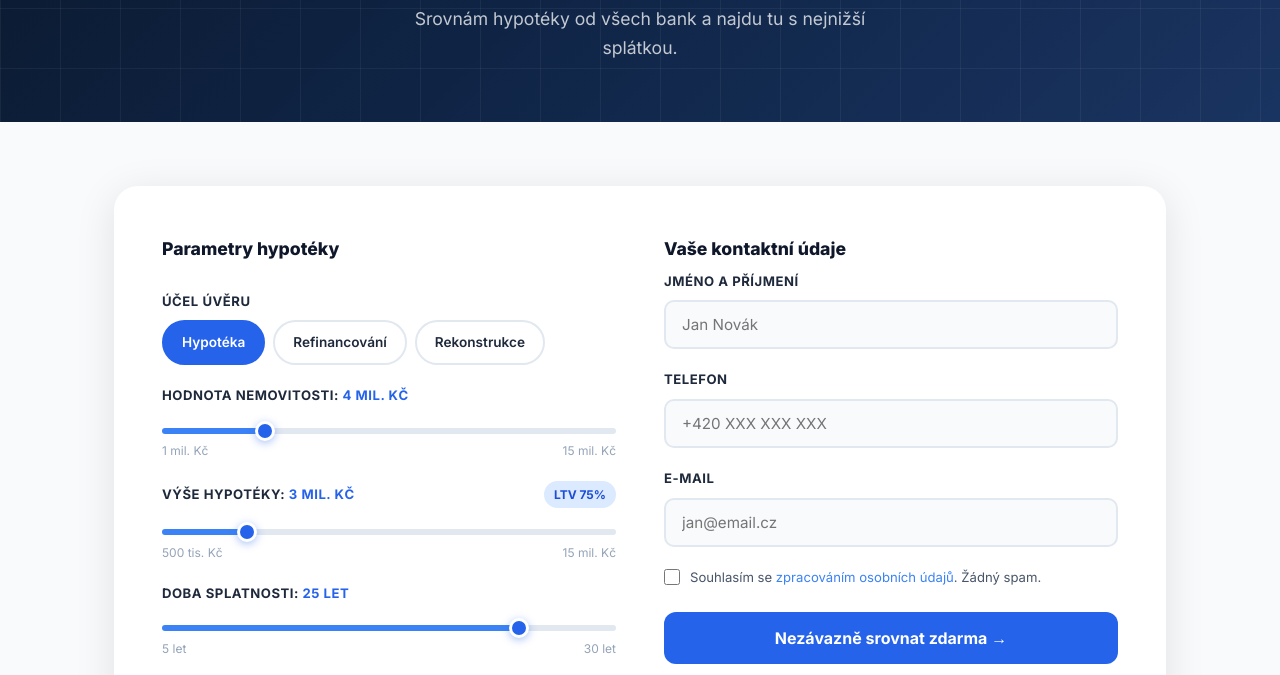
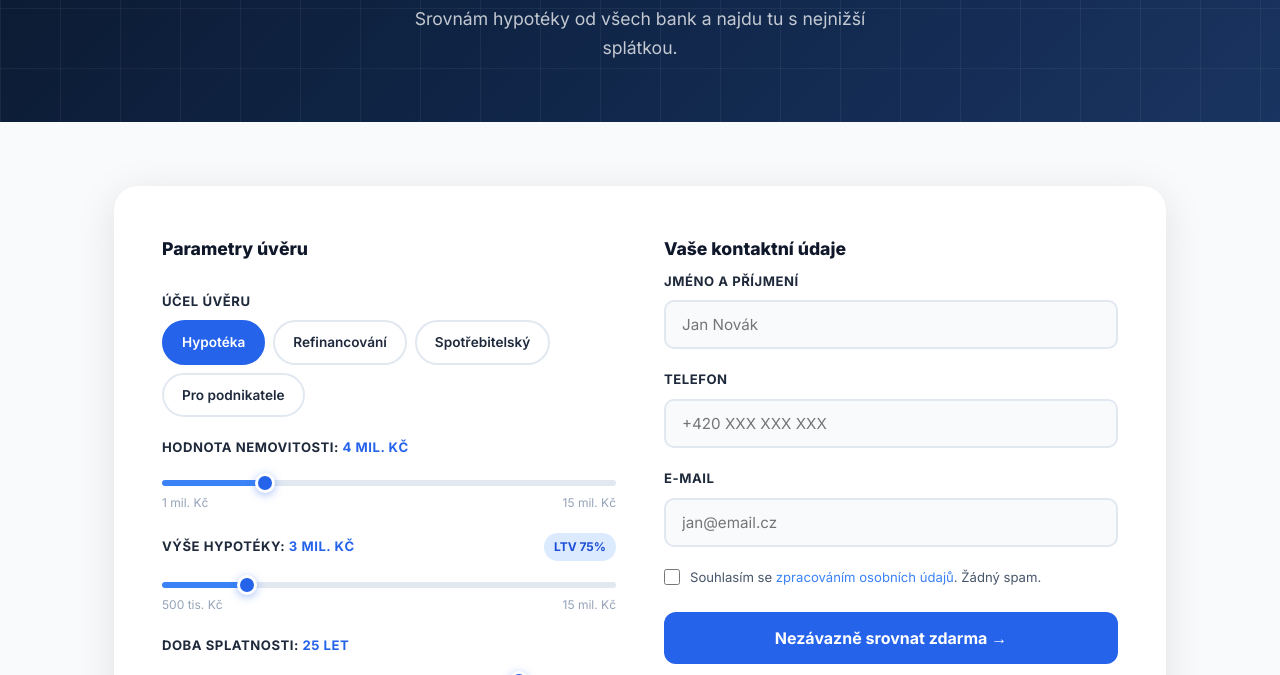
Before and after one commit to strankyprovas/jakub-sojka-v2, a plain HTML site: page hypoteky-uvery.html in a window 1280 px wide. Shown: the part 352-1027 px from the top of the page. Drawn offline with Linux system fonts and the light colour scheme.

Commit message:
Sojka hypoteky: 4 pilulky (Hypotéka/Refinancování/Spotřebitelský/Pro podnikatele), full formulář jen u Hypotéky, jinak jen výše úvěru

```diff
--- a/hypoteky-uvery.html
+++ b/hypoteky-uvery.html
@@ -203,18 +203,19 @@
       <div class="svc-form-card" id="svcFormCard">
         <form id="svcForm" onsubmit="return false;" style="display:contents">
           <div class="svc-form-left">
-            <h2>Parametry hypotéky</h2>
+            <h2>Parametry úvěru</h2>
 
             <div class="svc-field">
               <label class="svc-label">Účel úvěru</label>
               <div class="svc-pills" data-group="ucel">
                 <span class="svc-pill active" data-val="Hypotéka">Hypotéka</span>
                 <span class="svc-pill" data-val="Refinancování">Refinancování</span>
-                <span class="svc-pill" data-val="Rekonstrukce">Rekonstrukce</span>
+                <span class="svc-pill" data-val="Spotřebitelský">Spotřebitelský</span>
+                <span class="svc-pill" data-val="Pro podnikatele">Pro podnikatele</span>
               </div>
             </div>
 
-            <div class="svc-field">
+            <div class="svc-field hyp-only">
               <label class="svc-label">Hodnota nemovitosti: <span class="svc-range-val" id="displayHodnota">4 000 000 Kč</span></label>
               <input type="range" class="svc-range" id="fieldHodnota" min="1000000" max="15000000" value="4000000" step="100000" data-display="displayHodnota" />
               <div class="svc-range-limits"><span>1 mil. Kč</span><span>15 mil. Kč</span></div>
@@ -222,20 +223,20 @@
 
             <div class="svc-field">
               <div class="svc-label-row">
-                <label class="svc-label">Výše hypotéky: <span class="svc-range-val" id="displayHypoteka">3 000 000 Kč</span></label>
+                <label class="svc-label"><span id="vyseLabel">Výše hypotéky</span>: <span class="svc-range-val" id="displayHypoteka">3 000 000 Kč</span></label>
                 <span class="ltv-badge" id="ltvBadge">LTV 75%</span>
               </div>
               <input type="range" class="svc-range" id="fieldHypoteka" min="500000" max="15000000" value="3000000" step="100000" data-display="displayHypoteka" />
               <div class="svc-range-limits"><span>500 tis. Kč</span><span>15 mil. Kč</span></div>
             </div>
 
-            <div class="svc-field">
+            <div class="svc-field hyp-only">
               <label class="svc-label">Doba splatnosti: <span class="svc-range-val" id="displaySplatnost">25 let</span></label>
               <input type="range" class="svc-range" id="fieldSplatnost" min="5" max="30" value="25" step="1" data-display="displaySplatnost" />
               <div class="svc-range-limits"><span>5 let</span><span>30 let</span></div>
             </div>
 
-            <div class="svc-field">
+            <div class="svc-field hyp-only">
               <label class="svc-label">Typ příjmu</label>
               <div class="svc-pills" data-group="prijem">
                 <span class="svc-pill active" data-val="Zaměstnanec">Zaměstnanec</span>
@@ -417,14 +418,29 @@
     }
 
     document.addEventListener('DOMContentLoaded', () => {
+      function applyUcel() {
+        const active = document.querySelector('[data-group="ucel"] .svc-pill.active');
+        const val = active ? active.dataset.val : 'Hypotéka';
+        const isHyp = (val === 'Hypotéka');
+        document.querySelectorAll('.hyp-only').forEach(el => {
+          el.style.display = isHyp ? '' : 'none';
+        });
+        const ltv = document.getElementById('ltvBadge');
+        if (ltv) ltv.style.display = isHyp ? '' : 'none';
+        const vyseLabel = document.getElementById('vyseLabel');
+        if (vyseLabel) vyseLabel.textContent = isHyp ? 'Výše hypotéky' : 'Výše úvěru';
+      }
+
       document.querySelectorAll('.svc-pills').forEach(group => {
         group.querySelectorAll('.svc-pill').forEach(pill => {
           pill.addEventListener('click', () => {
             group.querySelectorAll('.svc-pill').forEach(p => p.classList.remove('active'));
             pill.classList.add('active');
+            if (group.dataset.group === 'ucel') applyUcel();
           });
         });
       });
+      applyUcel();
 
       document.querySelectorAll('.svc-range').forEach(range => {
         const updateRange = () => {
```
